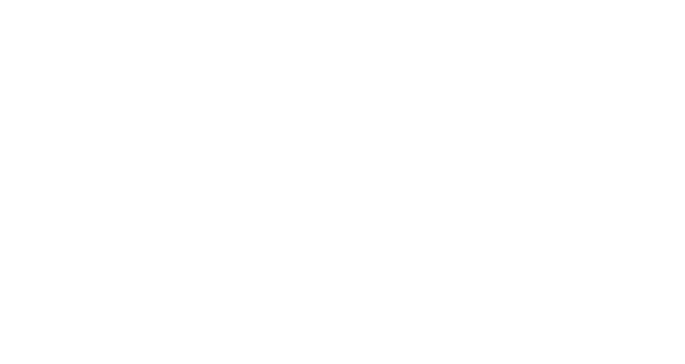
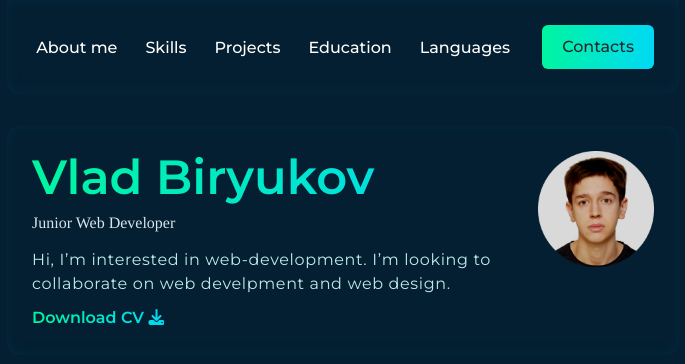
Before and after one commit to vobiryukov12/rsschool-cv, a plain HTML site: page index.html in a window 1280 px wide. Shown: the whole page, without its empty margins (297-982 px from the left). Drawn offline with Linux system fonts and the light colour scheme; files that its build step writes are made by us from their sources.

Commit message:
feat: add the code of the First section

```diff
--- a/index.html
+++ b/index.html
@@ -4,8 +4,60 @@
   <meta charset="UTF-8">
   <meta http-equiv="X-UA-Compatible" content="IE=edge">
   <meta name="viewport" content="width=device-width, initial-scale=1.0">
-  <title>CV</title>
+  <meta name="keywords" content="vlad, cv, resume">
+  <meta name="description" content="Vlad Biryukov CV">
+  <title>CV | Vlad Biryukov</title>
+  <!-- Fonts -->
+  <link rel="preconnect" href="https://fonts.googleapis.com">
+  <link rel="preconnect" href="https://fonts.gstatic.com" crossorigin>
+  <link href="https://fonts.googleapis.com/css2?family=Montserrat:wght@400;500;600&family=Tinos&display=swap" rel="stylesheet">
+  <script src="https://kit.fontawesome.com/650982b261.js" crossorigin="anonymous"></script>
+  <!-- CSS -->
+  <link rel="stylesheet" href="css/style.css">
 </head>
 <body>
+
+  <!-- First section -->
+  <section class="first-section">
+    <header class="container first-section__header-container section-box">
+      <nav class="first-section__nav nav-menu">
+
+        <div class="header__burger">
+          <span></span>
+        </div>
+
+        <div class="nav-menu__left">
+          <a class="nav-menu__item" href="#about-me">About me</a>
+          <a class="nav-menu__item" href="#skills">Skills</a>
+          <a class="nav-menu__item" href="#projects">Projects</a>
+          <a class="nav-menu__item" href="#education">Education</a>
+          <a class="nav-menu__item" href="#languages">Languages</a>
+        </div>
+
+        <div class="nav-menu__right">
+          <a class="button" href="#contacts">Contacts</a>
+        </div>
+
+      </nav>
+    </header>
+
+    <div class="container first-section__hero-container section-box">
+
+      <div class="first-section__left-wrapper">
+        <h1 class="first-section__title">Vlad Biryukov</h1>
+        <div class="first-section__job-name job-name">Junior Web Developer</div>
+        <p class="first-section__text">
+          Hi, I’m interested in web-development. I’m looking to collaborate on web develpment and web design.
+        </p>
+        <a class="first-section__title first-section__resume" href="#">Download CV <i class="fa-solid fa-download"></i></a>
+      </div>
+
+      <div class="first-section__right-wrapper">
+        <img src="img/avatar.png" alt="avatar">
+      </div>
+
+    </div>
+  </section>
+
 </body>
 </html>
--- a/style.css
+++ b/style.css
@@ -1,3 +1,158 @@
+* {
+  -webkit-box-sizing: border-box;
+          box-sizing: border-box;
+  padding: 0;
+  margin: 0;
+}
+
 body {
+  font-family: "Montserrat", sans-serif;
+  font-weight: 400;
+  background-color: #041F31;
+  color: #fff;
+}
+
+.container {
+  max-width: 672px;
+  margin: 0 auto;
+  padding: 0 15px;
+}
+
+.title {
+  font-weight: 600;
+  font-size: 24px;
+  line-height: 26px;
+  color: #BDEBEA;
+  margin-bottom: 20px;
+}
+
+.button {
+  display: inline-block;
+  font-family: inherit;
   font-size: 16px;
+  font-weight: 500;
+  color: #252728;
+  text-decoration: none;
+  background: -webkit-gradient(linear, left top, right top, from(#00F5A0), to(#00D9F5));
+  background: linear-gradient(90deg, #00F5A0 0%, #00D9F5 100%);
+  min-width: 100px;
+  text-align: center;
+  padding: 12px 20px;
+  border-radius: 6px;
+  border: 0;
+  line-height: 20px;
+  cursor: pointer;
 }
+
+.section-box {
+  padding: 25px;
+  color: #BDEBEA;
+  background-color: #041F31;
+  -webkit-box-shadow: inset 0 0 12px #052a43;
+  box-shadow: inset 0 0 12px #052a43;
+  border-radius: 12px;
+}
+
+.menu-burger {
+  display: none;
+}
+
+.hide {
+  display: none;
+}
+
+.first-section {
+  margin-bottom: 32px;
+}
+.first-section__header-container {
+  position: fixed;
+  top: 0;
+  left: 50%;
+  margin-left: -336px;
+  width: 672px;
+  border-top-left-radius: 0;
+  border-top-right-radius: 0;
+}
+.first-section__hero-container {
+  display: -webkit-box;
+  display: -ms-flexbox;
+  display: flex;
+  -webkit-box-align: start;
+      -ms-flex-align: start;
+          align-items: flex-start;
+  -webkit-box-pack: justify;
+      -ms-flex-pack: justify;
+          justify-content: space-between;
+  margin-top: 126px;
+}
+.first-section__left-wrapper {
+  margin-right: 32px;
+}
+.first-section__right-wrapper img {
+  max-width: 116px;
+  height: auto;
+}
+.first-section__job-name {
+  font-size: 16px;
+  font-family: "Tinos", serif;
+  color: #D7E5EC;
+  margin-bottom: 16px;
+}
+.first-section__title {
+  font-family: "Montserrat", sans-serif;
+  font-weight: 600;
+  font-size: 48px;
+  line-height: 53px;
+  background: -webkit-gradient(linear, left top, right top, from(#00F5A0), to(#00D9F5));
+  background: linear-gradient(90deg, #00F5A0 0%, #00D9F5 100%);
+  -webkit-background-clip: text;
+  -webkit-text-fill-color: transparent;
+  margin-bottom: 10px;
+}
+.first-section__resume {
+  font-size: 16px;
+  line-height: 24px;
+}
+.first-section__text {
+  font-size: 16px;
+  letter-spacing: 0.04em;
+  color: #BDEBEA;
+  margin-bottom: 10px;
+  line-height: 24px;
+}
+
+.nav-menu {
+  display: -webkit-box;
+  display: -ms-flexbox;
+  display: flex;
+  -webkit-box-align: center;
+      -ms-flex-align: center;
+          align-items: center;
+  -webkit-box-pack: justify;
+      -ms-flex-pack: justify;
+          justify-content: space-between;
+}
+.nav-menu__left {
+  display: -webkit-box;
+  display: -ms-flexbox;
+  display: flex;
+  -webkit-box-align: center;
+      -ms-flex-align: center;
+          align-items: center;
+  -webkit-box-pack: justify;
+      -ms-flex-pack: justify;
+          justify-content: space-between;
+}
+.nav-menu__item {
+  font-size: 16px;
+  font-weight: 500;
+  text-decoration: none;
+  color: #fff;
+  margin-right: 28px;
+}
+.nav-menu__item:hover {
+  background: -webkit-gradient(linear, left top, right top, from(#00F5A0), to(#00D9F5));
+  background: linear-gradient(90deg, #00F5A0 0%, #00D9F5 100%);
+  -webkit-background-clip: text;
+  -webkit-text-fill-color: transparent;
+}
```
Also changed, not shown: icons/icon-css.svg (added), icons/icon-figma.svg (added), icons/icon-git.svg (added), icons/icon-html.svg (added), icons/icon-js.svg (added), icons/icon-sass.svg (added), img/avatar.png (added), img/battleship.jpg (added), img/procrastinate.jpg (added), img/rs_school_js.svg (added), img/rs_school_js1.svg (added).
